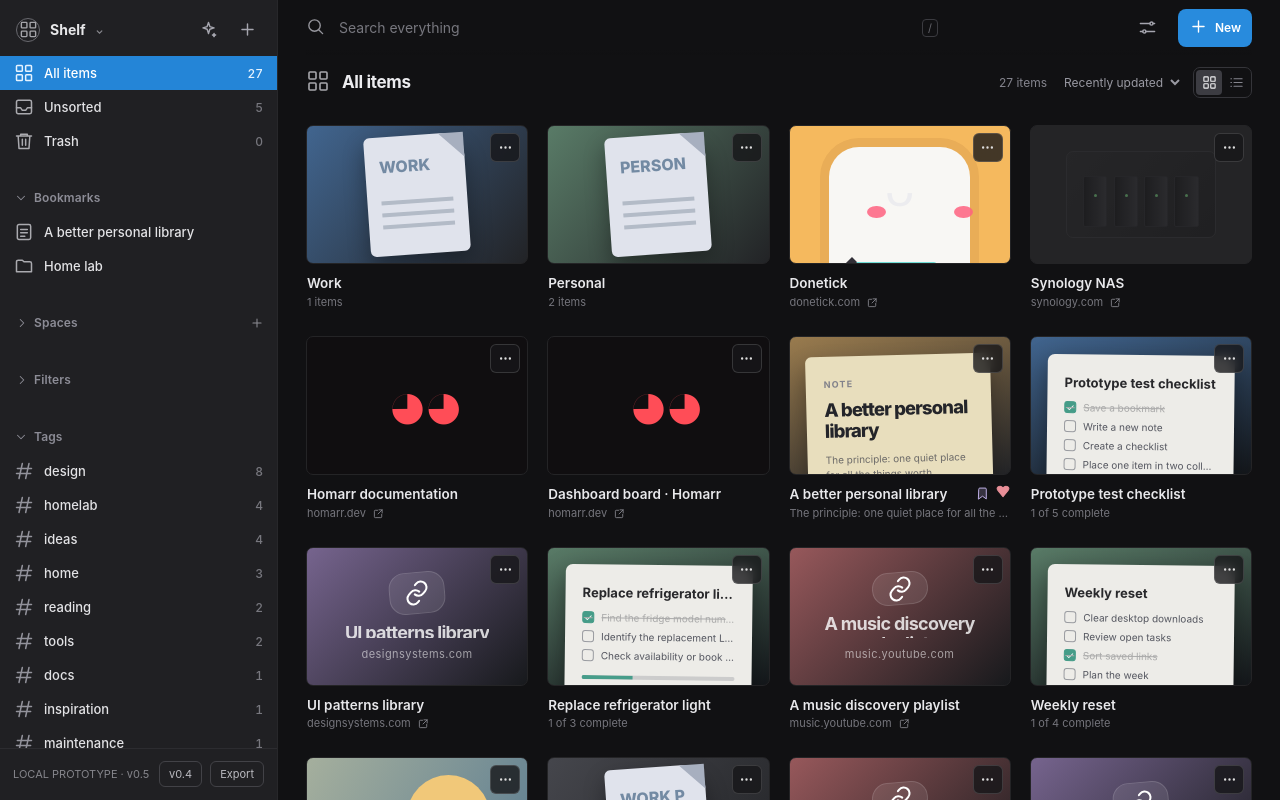
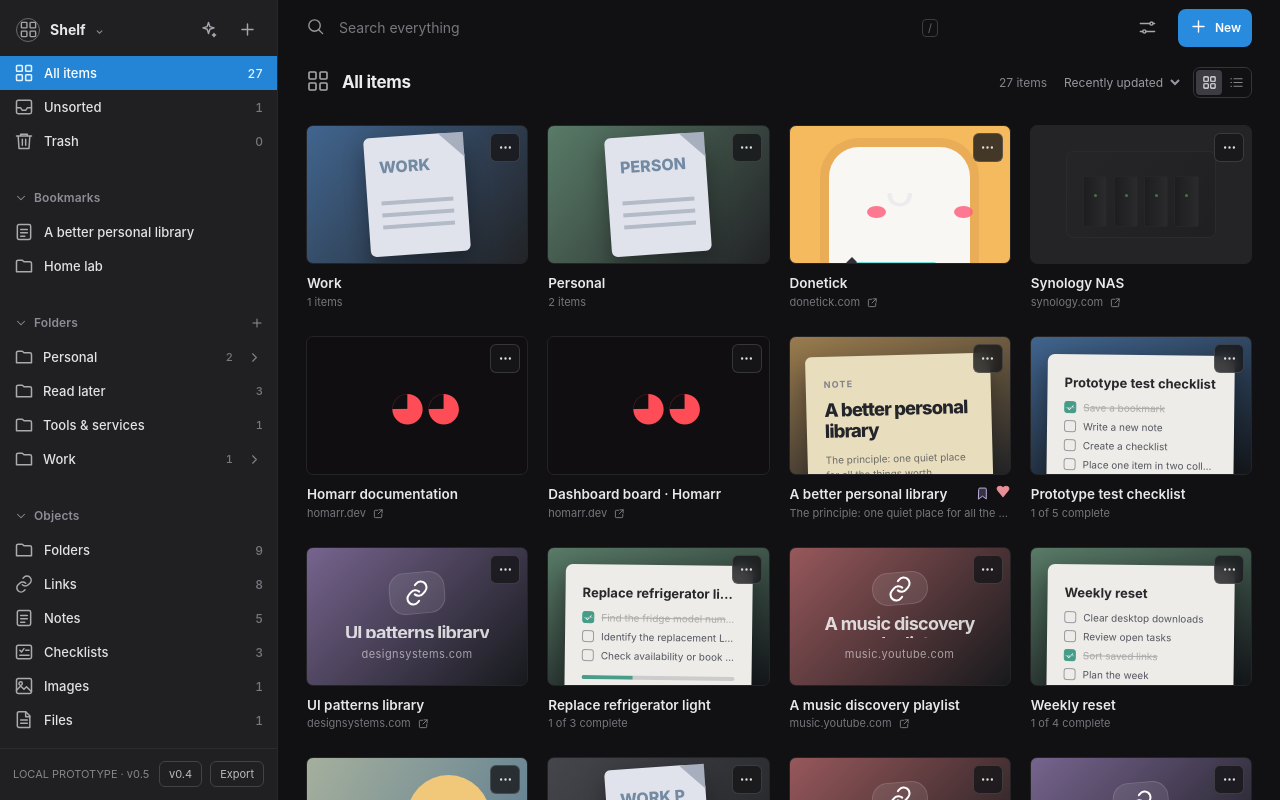
Before and after one commit to rafaelmadeira/rafaelmadeira.github.io, a plain HTML site: page labs/shelf/v0.5/index.html in a window 1280 px wide. Drawn offline with Linux system fonts and the light colour scheme.

Commit message:
Shelf v0.5 phase 2: unified collapsible folder tree and Objects sidebar

```diff
--- a/labs/shelf/v0.5/index.html
+++ b/labs/shelf/v0.5/index.html
@@ -311,6 +311,18 @@
     @media (hover:none){.item-card .card-tools,.list-more {opacity:1}}
     @media(max-width:660px){.detail {padding:12px}.detail-dialog {max-height:calc(100dvh - 24px)}.detail-hero {height:170px}
       .detail-body {padding:17px}.detail-top {padding:10px 13px;gap:4px}}
+
+    /* Shelf v0.5: One folder hierarchy for all levels */
+    .folder-tree-row {position:relative}
+    .folder-tree-row .folder-nav {width:100%;padding-right:14px;gap:9px;min-height:34px}
+    .folder-tree-row .folder-nav .nav-icon {flex:0 0 20px}
+    .folder-tree-row .folder-nav .count {margin-left:auto;display:inline-block;visibility:visible;font-size:11px}
+    .folder-tree-row .folder-nav:hover .count {display:inline-block;visibility:visible}
+    .folder-tree-row .folder-caret {width:17px;height:17px;display:grid;place-items:center;flex:0 0 17px;color:#818189;margin-left:4px}
+    .folder-tree-row .folder-caret svg {transition:transform .15s ease}
+    .folder-tree-row .folder-caret.expanded svg {transform:rotate(90deg)}
+    .folder-tree-row .folder-nav.active .folder-caret {color:#e4f4ff}
+    .folder-tree-row .folder-nav:hover .folder-caret {color:#ededf2}
   </style>
 </head>
 <body>
@@ -544,63 +556,60 @@
     function navButton(view,name,ico,total,cls='',extra=''){
      return `<button class="nav-item ${ui.view===view?'active':''} ${cls}" data-action="nav" data-view="${esc(view)}" ${extra}><span class="nav-icon">${icon(ico)}</span><span class="nav-label">${esc(name)}</span>${total!==null?`<span class="count">${total}</span>`:''}</button>`;
     }
-    function navCollection(item,depth=1,seen=new Set()){
-  if(seen.has(item.id)||depth>9)return '';
+    function navFolder(item,depth=0,seen=new Set()){
+     if(seen.has(item.id)||depth>12)return '';
      const visited=new Set([...seen,item.id]);
-  const children=active().filter(i=>i.type==='collection'&&i.collectionIds?.includes(item.id)).sort((a,b)=>a.title.localeCompare(b.title));
-  const indent=Math.min(34+(depth-1)*20,194);
-  return `<div class="folder-row tree-folder">${navButton('collection:'+item.id,item.title,'folder',members(item.id).length,'in-space-tree',`style="padding-left:${indent}px" data-origin="tree" data-drop-collection="${esc(item.id)}" title="Open ${esc(item.title)} · Drop an item to add it"`)}<button class="folder-edit-overlay" data-action="edit" data-id="${esc(item.id)}" title="Edit collection (including Trash)" aria-label="Edit ${esc(item.title)}">${icon('more',15)}</button></div>${children.map(child=>navCollection(child,depth+1,visited)).join('')}`;
+     const children=active().filter(i=>i.type==='folder'&&i.collectionIds?.includes(item.id)).sort((a,b)=>a.title.localeCompare(b.title));
+     const expanded=ui.expandedFolders.has(item.id);
+     const indent=Math.min(14+depth*20,230);
+     const caret=children.length?`<span class="folder-caret ${expanded?'expanded':''}" aria-hidden="true">${icon('chevron-right',15)}</span>`:'';
+     const view='folder:'+item.id;
+     const row=`<div class="folder-row folder-tree-row"><button class="nav-item folder-nav ${ui.view===view?'active':''}" data-action="nav" data-view="${esc(view)}" data-origin="tree" data-drop-folder="${esc(item.id)}" style="padding-left:${indent}px" title="Open ${esc(item.title)}${children.length?' · Click again to collapse':''} · Drop an item here to add it" ${children.length?`aria-expanded="${expanded}"`:''}><span class="nav-icon">${icon('folder',18)}</span><span class="nav-label">${esc(item.title)}</span><span class="count">${members(item.id).length}</span>${caret}</button></div>`;
+     return row+(expanded?children.map(child=>navFolder(child,depth+1,visited)).join(''):'');
     }
     function navSection(key,label,extra=''){
      const open=ui.sections[key];
      return `<div class="nav-caption nav-caption-row"><button class="section-toggle" data-action="toggle-section" data-section="${key}" aria-expanded="${open}" title="${open?'Collapse':'Expand'} ${label}"><span class="section-caret ${open?'open':''}">${icon('chevron-right',14)}</span><span>${label}</span></button>${extra}</div>`;
     }
     function renderSidebar(){
-  const live=active();
-  const scroll=$('nav-content').scrollTop;
+     const live=active(),scroll=$('nav-content').scrollTop;
      let html='<div class="nav-group main-nav">';
-  html+=navButton('all','All items','layers',live.filter(i=>i.type!=='space').length);
-  html+=navButton('unsorted','Unsorted','inbox',live.filter(i=>i.type!=='space'&&!hasLiveParent(i)).length);
+     html+=navButton('all','All items','layers',live.length);
+     html+=navButton('unsorted','Unsorted','inbox',live.filter(i=>i.type!=='folder'&&!hasLiveParent(i)).length);
      html+=navButton('trash','Trash','trash',items.filter(i=>i.deleted).length);
-  html+='</div>';
-  html+='<div class="nav-group">';
+     html+='</div><div class="nav-group">';
      html+=navSection('bookmarks','Bookmarks');
      if(ui.sections.bookmarks){
-    const pinned=live.filter(i=>i.pinned&&i.type!=='space').sort((a,b)=>a.title.localeCompare(b.title));
-    html+=pinned.length?pinned.map(i=>{
-      if(i.type==='space'||i.type==='collection'){
-        return navButton(`${i.type}:${i.id}`,i.title,i.type==='space'?'space':'folder',null,'',`data-origin="bookmark" title="Open bookmarked ${esc(i.type)} (without expanding its tree)"`);
-      }
+      const marked=live.filter(i=>i.pinned).sort((a,b)=>a.title.localeCompare(b.title));
+      html+=marked.length?marked.map(i=>{
+       if(i.type==='folder')return navButton('folder:'+i.id,i.title,'folder',null,'',`data-origin="bookmark" title="Open bookmarked folder without expanding the sidebar tree"`);
        return `<button class="nav-item" data-action="open-shortcut" data-id="${esc(i.id)}" title="Open bookmarked ${esc(i.type)}"><span class="nav-icon">${icon(i.type)}</span><span class="nav-label">${esc(i.title)}</span></button>`;
-    }).join(''):'<div class="section-empty">Bookmark an item using the ribbon icon to keep it here.</div>';
+      }).join(''):'<div class="section-empty">Bookmark an item to keep it here.</div>';
      }
      html+='</div><div class="nav-group">';
-  html+=navSection('spaces','Spaces',`<button class="section-add" data-action="new-space" title="Create new space" aria-label="Create new space">${icon('plus',14)}</button>`);
-  if(ui.sections.spaces){
-    const spaces=live.filter(i=>i.type==='space').sort((a,b)=>a.title.localeCompare(b.title));
-    html+=spaces.length?spaces.map(sp=>{
-      const expanded=ui.expandedSpaces.has(sp.id);
-      const children=expanded?live.filter(i=>i.type==='collection'&&i.collectionIds?.includes(sp.id)).sort((a,b)=>a.title.localeCompare(b.title)):[];
-      return `<div class="space-row">${navButton('space:'+sp.id,sp.title,'space',null,'space-nav',`data-origin="space" data-drop-collection="${esc(sp.id)}" title="Open ${esc(sp.title)} · Drop an item to add it"`)}<button class="space-expand ${expanded?'expanded':''}" data-action="toggle-space-tree" data-id="${esc(sp.id)}" aria-label="${expanded?'Collapse':'Expand'} ${esc(sp.title)} collections" aria-expanded="${expanded}" title="${expanded?'Collapse':'Expand'} collections">${icon('chevron-right',15)}</button></div>${children.map(c=>navCollection(c,1,new Set([sp.id]))).join('')}`;
-    }).join(''):'<div class="section-empty">Make a space for a broad area of your life.</div>';
+     html+=navSection('folders','Folders',`<button class="section-add" data-action="new-folder" title="Create a folder" aria-label="Create folder">${icon('plus',14)}</button>`);
+     if(ui.sections.folders){
+      const roots=live.filter(i=>i.type==='folder'&&!hasLiveParent(i)).sort((a,b)=>a.title.localeCompare(b.title));
+      html+=roots.length?roots.map(i=>navFolder(i)).join(''):'<div class="section-empty">Create a folder to organize your library.</div>';
      }
      html+='</div><div class="nav-group">';
-  html+=navSection('filters','Filters');
-  if(ui.sections.filters){
-    const num=type=>live.filter(i=>i.type===type).length;
-    html+=navButton('favorites','Favorites','heart',live.filter(i=>i.type!=='space'&&i.favorite).length);
-    html+=navButton('type:bookmark','Links','link',num('bookmark'));
-    html+=navButton('type:note','Notes','note',num('note'));
-    html+=navButton('type:checklist','Checklists','checklist',num('checklist'));
-    html+=navButton('type:image','Images','image',num('image'));
-    html+=navButton('type:file','Files','file',num('file'));
-    html+=navButton('untagged','Without tags','tag',live.filter(i=>i.type!=='space'&&!i.tags?.length).length);
+     html+=navSection('objects','Objects');
+     if(ui.sections.objects){
+      const counts=t=>live.filter(i=>i.type===t).length;
+      for(const [type,name,ico] of [
+        ['folder','Folders','folder'],
+        ['bookmark','Links','link'],
+        ['note','Notes','note'],
+        ['checklist','Checklists','checklist'],
+        ['image','Images','image'],
+        ['file','Files','file']
+      ])html+=navButton('type:'+type,name,ico,counts(type));
      }
      html+='</div><div class="nav-group">';
      html+=navSection('tags','Tags');
      if(ui.sections.tags){
       const tags={};
-    live.filter(i=>i.type!=='space').forEach(i=>(i.tags||[]).forEach(tag=>tags[tag]=(tags[tag]||0)+1));
+      live.forEach(i=>(i.tags||[]).forEach(tag=>tags[tag]=(tags[tag]||0)+1));
       html+=Object.entries(tags).sort((a,b)=>b[1]-a[1]||a[0].localeCompare(b[0])).map(([tag,n])=>
         `<button class="nav-item tag-text-row ${ui.tag===tag?'active':''}" data-action="tag" data-tag="${esc(tag)}"><span class="nav-icon tag-hash">${icon('hash',17)}</span><span class="nav-label">${esc(tag)}</span><span class="count">${n}</span></button>`
       ).join('')||'<div class="section-empty">Tags you add will appear here.</div>';
```
Lines whose indentation alone changed are shown as unchanged.
